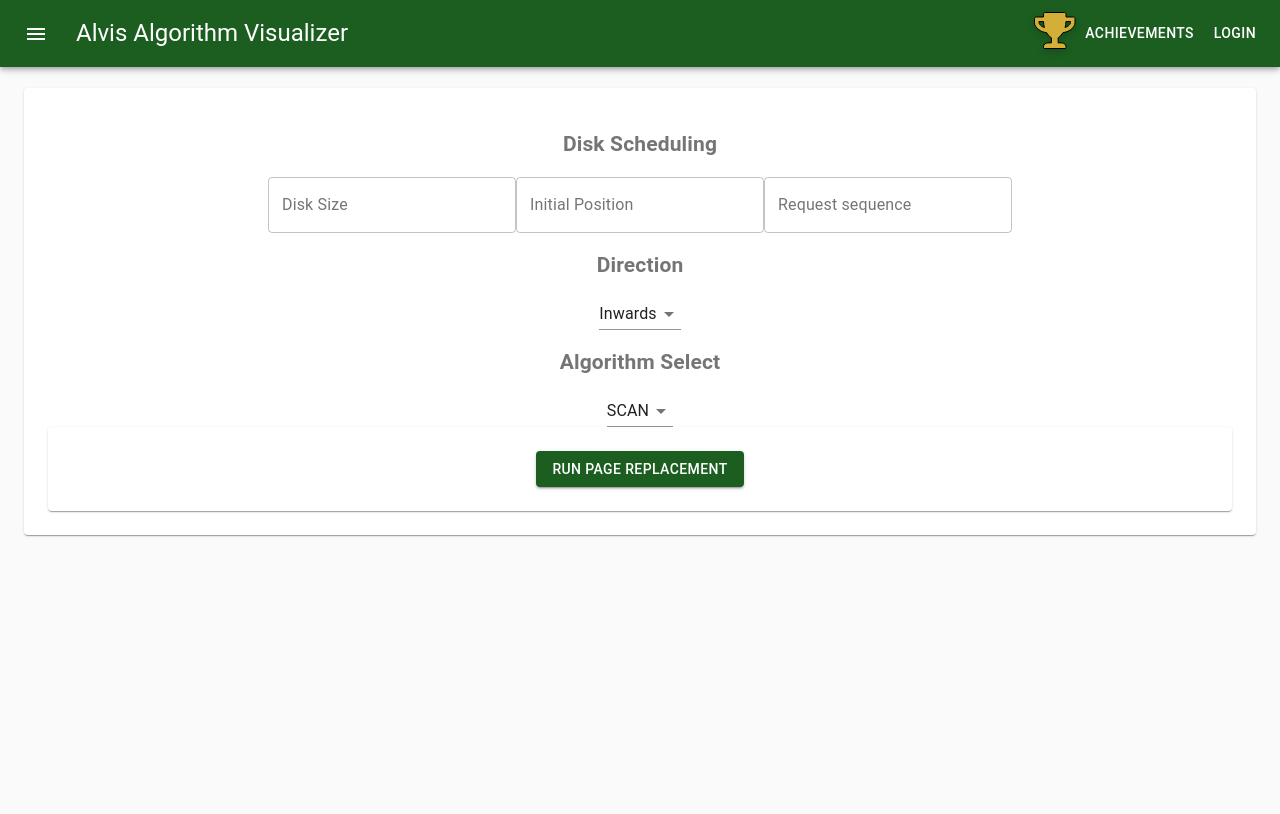
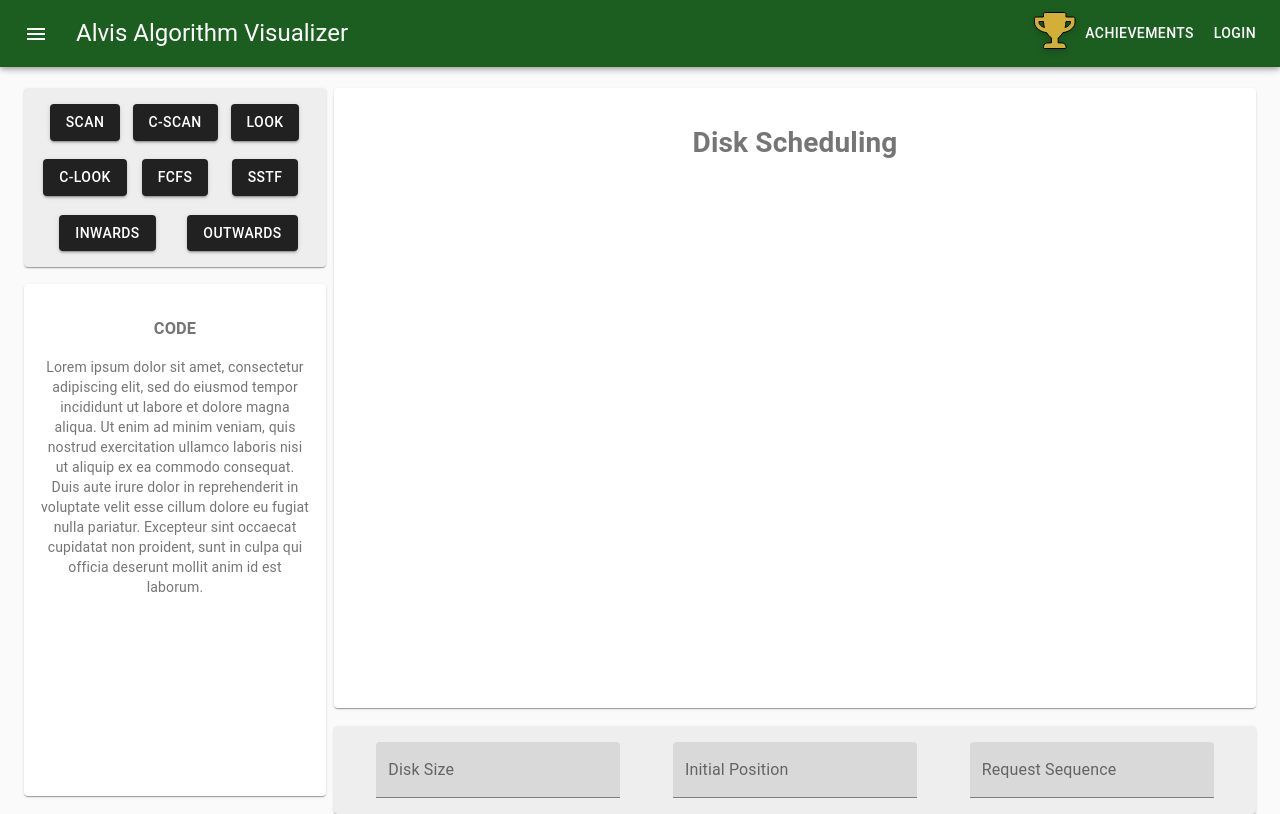
Before and after one commit to rblocker1017/Alvis-rblocker, a React (Create React App) app: page /FCFSDisk in a window 1280 px wide. Built offline with nearby package versions, Linux system fonts and the light colour scheme.

Commit message:
added in Ryan's Disk Scheduling

```diff
--- a/src/pages/DiskScheduling.js
+++ b/src/pages/DiskScheduling.js
@@ -4,7 +4,8 @@ import TextField from '@material-ui/core/TextField';
 import Checkbox from '@material-ui/core/Checkbox';
 import Grid from "@material-ui/core/Grid"
 import Paper from '@material-ui/core/Paper';
-import { makeStyles } from '@material-ui/core/styles';
+import { makeStyles, ThemeProvider, createMuiTheme } from '@material-ui/core/styles';
+import { grey, orange } from '@material-ui/core/colors';
 import InputLabel from '@material-ui/core/InputLabel';
 import MenuItem from '@material-ui/core/MenuItem';
 import FormHelperText from '@material-ui/core/FormHelperText';
@@ -21,10 +22,36 @@ const useStyles = makeStyles((theme) => ({
         flexGrow: 1,
     },
     paper: {
-    padding: theme.spacing(3),
+        padding: theme.spacing(2),
         textAlign: 'center',
         color: theme.palette.text.secondary,
+        height: "115%",
+        width: "100%"
     },
+    buttons:
+    {
+        backgroundColor: grey[200],
+        padding: theme.spacing(2),
+        textAlign: 'center',
+        color: theme.palette.text.secondary,
+        height: "100%"
+    },
+    code:
+    {
+
+        padding: theme.spacing(2),
+        textAlign: 'center',
+        color: theme.palette.text.secondary,
+        height: "95%"
+    },
+    fields:
+    {
+        backgroundColor: grey[200],
+        padding: theme.spacing(2),
+        textAlign: 'center',
+        color: theme.palette.text.secondary,
+        height: "100%"
+    }
 }));
 
 export default function FCFSDisk() {
@@ -52,34 +79,39 @@ export default function FCFSDisk() {
     const [direction, setdirection] = useState("inward")
     const [checked, setChecked] = useState(true);
     const [seekTime, setseekTime] = useState(0)
+
     function renderDiskGraph() {
         switch (type) {
             case "fcfs":
                 fcfsFunction();
                 break;
             case "scan":
-        if(direction === 'outward'){
+                if (direction === 'outward') {
                     scanOutwardsFunction();
-        }else{
-        scanFunction();}
+                } else {
+                    scanFunction();
+                }
                 break;
             case "look":
-        if(direction === 'outward'){
+                if (direction === 'outward') {
                     lookOutwardsFunction();
-        }else{
-        lookFunction();}
+                } else {
+                    lookFunction();
+                }
                 break;
             case "cscan":
-        if(direction === 'outward'){
+                if (direction === 'outward') {
                     cscanOutwardsFunction();
-        }else{
-        cscanFunction();}
+                } else {
+                    cscanFunction();
+                }
                 break;
             case "clook":
-          if(direction === 'outward'){
+                if (direction === 'outward') {
                     clookOutwardsFunction();
-          }else{
-          clookFunction();}
+                } else {
+                    clookFunction();
+                }
                 break;
 
             default:
@@ -254,7 +286,7 @@ export default function FCFSDisk() {
         difference.reverse();
         difference.unshift(diskSize)
         for (let i = 0; i < difference.length; i++) {
-      answer.push([difference[i], i + difference.length +1])
+            answer.push([difference[i], i + difference.length + 1])
         }
 
 
@@ -288,7 +320,7 @@ export default function FCFSDisk() {
         difference.reverse();
         difference.unshift(0)
         for (let i = 0; i < difference.length; i++) {
-      answer.push([difference[i], i + difference.length +1])
+            answer.push([difference[i], i + difference.length + 1])
         }
 
 
@@ -367,77 +399,106 @@ export default function FCFSDisk() {
     const handleChangeDirection = (event) => {
         setdirection(event.target.value);
     };
+    const theme = createMuiTheme({
+        palette: {
+            primary: {
+                main: grey[900],
+            }
+        }
+    })
+    return (
+        <Header>
+            <ThemeProvider theme={theme}>
+                <Grid container direction="column">
+                    <Grid item></Grid>
+                    <Grid item container spacing={1}>
+                        <Grid item xs={3}>
+                            <Grid container direction="column">
+                                <Paper className={classes.buttons}>
+                                    <Grid container spacing={0}>
+                                        <Grid item xs={4}>
+                                            <Button variant="contained" color="primary">SCAN</Button>
+                                        </Grid>
+                                        <Grid item xs={4}>
+                                            <Button variant="contained" color="primary">C-SCAN</Button>
+                                        </Grid>
+                                        <Grid item xs={4}>
+                                            <Button variant="contained" color="primary">LOOK</Button>
+                                        </Grid>
+                                        <Grid item xs={12}>
+                                            <h1>
+                                            </h1>
+                                        </Grid>
+                                        <Grid item xs={4}>
+                                            <Button variant="contained" color="primary">C-LOOK</Button>
+                                        </Grid>
+                                        <Grid item xs={4}>
+                                            <Button variant="contained" color="primary">FCFS</Button>
+                                        </Grid>
+                                        <Grid item xs={4}>
+                                            <Button variant="contained" color="primary">SSTF</Button>
+                                        </Grid>
+                                        <Grid item xs={12}>
+                                            <h1>
+                                            </h1>
+                                        </Grid>
+                                        <Grid item xs={6}>
+                                            <Button variant="contained" color="primary">Inwards</Button>
+                                        </Grid>
+                                        <Grid item xs={6}>
+                                            <Button variant="contained" color="primary">Outwards</Button>
+                                        </Grid>
+                                    </Grid>
+                                </Paper>
+                            </Grid>
+                            <h2>
+                            </h2>
+                            <Paper className={classes.code}>
+                                <h3>
+                                    CODE
+              </h3>
+                                <p>
+                                    Lorem ipsum dolor sit amet, consectetur adipiscing elit,
+                                    sed do eiusmod tempor incididunt ut labore et dolore magna aliqua.
+                                    Ut enim ad minim veniam, quis nostrud exercitation ullamco laboris nisi ut aliquip ex ea commodo consequat.
+                                    Duis aute irure dolor in reprehenderit in voluptate velit esse cillum dolore eu fugiat nulla pariatur.
+                                    Excepteur sint occaecat cupidatat non proident, sunt in culpa qui officia deserunt mollit anim id est laborum.
+                </p>
+                            </Paper>
+                        </Grid>
+                        <Grid item xs={9}>
+                            <Paper className={classes.paper}>
+                                <h1>
+                                    Disk Scheduling
+            </h1>
+                                <div style={{ display: "flex", justifyContent: "center", alignItems: "center" }}>
 
-  return (
-    <div>
-      <Header>
-        <Paper className={classes.paper}>
-          <h2>Disk Scheduling</h2>
+                                </div>
 
-          <TextField id="outlined-size-normal" variant="outlined" label="Disk Size" onChange={(e) => { setdiskSize(e.target.value) }} />
-          <TextField id="outlined-size-normal" variant="outlined" label="Initial Position" onChange={(e) => { setstarting(parseInt(e.target.value)) }} />
-          <TextField id="outlined-size-normal" variant="outlined" label="Request sequence " onChange={(e) => { setinput(e.target.value.split(',').map(Number)) }} />
-          {type === 'scan' || type === 'look' || type === 'cscan'|| type ==='clook' ? <>
-
-            <br></br> <h2>Direction</h2>
-            <Select
-              labelId="demo-simple-select-label"
-              id="demo-simple-select"
-              value={direction}
-              onChange={handleChangeDirection}
-            >
-              <MenuItem value={'outward'} onChange={() => { setdirection("outward"); console.log("Selected: outward"); }}>Outwards</MenuItem>
-
-              <MenuItem value={'inward'} onClick={() => { setdirection("inward"); console.log("Selected: inward"); }}>Inwards</MenuItem>
-
-            </Select>
-
-            {type =='cscan' || type =='clook' ? <> <h2>"Giant Leap"<Checkbox
-        checked={checked}
-        name="checkedB"
-        onChange={handleChangeCheck}
-        inputProps={{ 'aria-label': 'primary checkbox' }}
-      /> </h2>
-      </> : null}
-
-      <br></br> </> : null}
-
-          <h2>Algorithm Select</h2>
-
-
-
-          <Select
-            labelId="demo-simple-select-label"
-            id="demo-simple-select"
-            value={type}
-            onChange={handleChange}
-          >
-            <MenuItem value={'fcfs'} onChange={() => { settype("fcfs"); console.log("Selected: FCFS"); }}>FCFS</MenuItem>
-
-            <MenuItem value={'sstf'} onClick={() => { settype("sstf"); console.log("Selected: SSTF"); }}>SSTF</MenuItem>
-
-            <MenuItem value={'scan'} onClick={() => { settype("scan"); console.log("Selected: SCAN"); }}>SCAN</MenuItem>
-            <MenuItem value={'cscan'} onClick={() => { settype("cscan"); console.log("Selected: cscan"); }}>C-scan</MenuItem>
-            <MenuItem value={'look'} onClick={() => { settype("look"); console.log("Selected: LOOK"); }}>LOOK</MenuItem>
-            <MenuItem value={'clook'} onClick={() => { settype("clook"); console.log("Selected: cLOOK"); }}>c-look</MenuItem>
-
-          </Select>
-
-
-          <Paper className={classes.paper}>
-            <Button variant="contained" color="primary" onClick={renderDiskGraph}>Run Page Replacement</Button>
                             </Paper>
-          {displayBoolean ? <>
-          {/*<p>Seek Time = {seekTime}</p>*/}
-            <Paper className={classes.paper}>
-              <DiskGraph data={data} size={diskSize} > </DiskGraph> </Paper>
-
-
-          </> : null}
+                            <h1>
+                            </h1>
+                            <Grid item xs={12}>
+                                <form noValidate autoComplete="off">
+                                    <Paper className={classes.fields}>
+                                        <Grid container>
+                                            <Grid item xs={4}>
+                                                <TextField id="outlined-size-normal" variant="filled" label="Disk Size" />
+                                            </Grid>
+                                            <Grid item xs={4}>
+                                                < TextField id="outlined-size-normal" variant="filled" label="Initial Position" color="black" />
+                                            </Grid>
+                                            <Grid item xs={4}>
+                                                < TextField id="outlined-size-normal" variant="filled" label="Request Sequence" color="black" />
+                                            </Grid>
+                                        </Grid>
                                     </Paper>
-
-
+                                </form>
+                            </Grid>
+                        </Grid>
+                    </Grid>
+                </Grid>
+            </ThemeProvider>
         </Header>
-    </div>
-  )
+    );
 }
```
Lines whose indentation alone changed are shown as unchanged.
